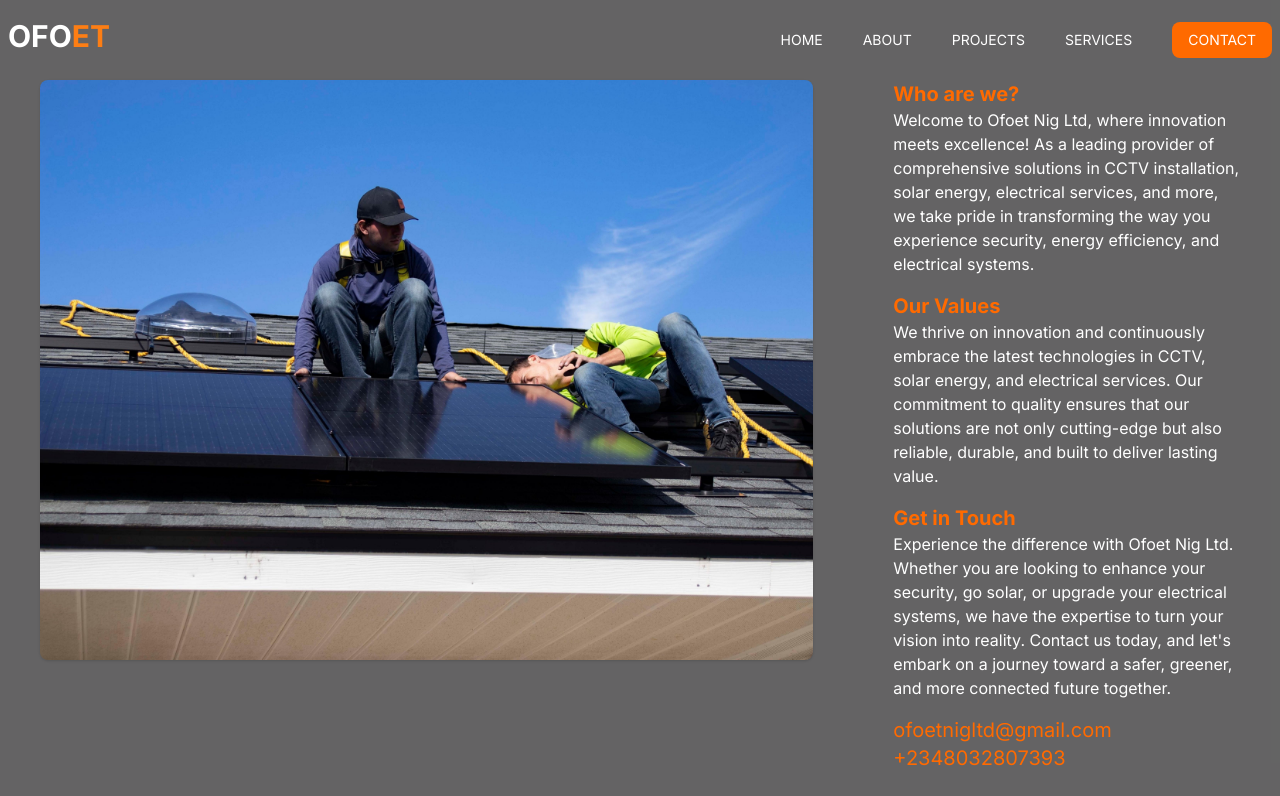
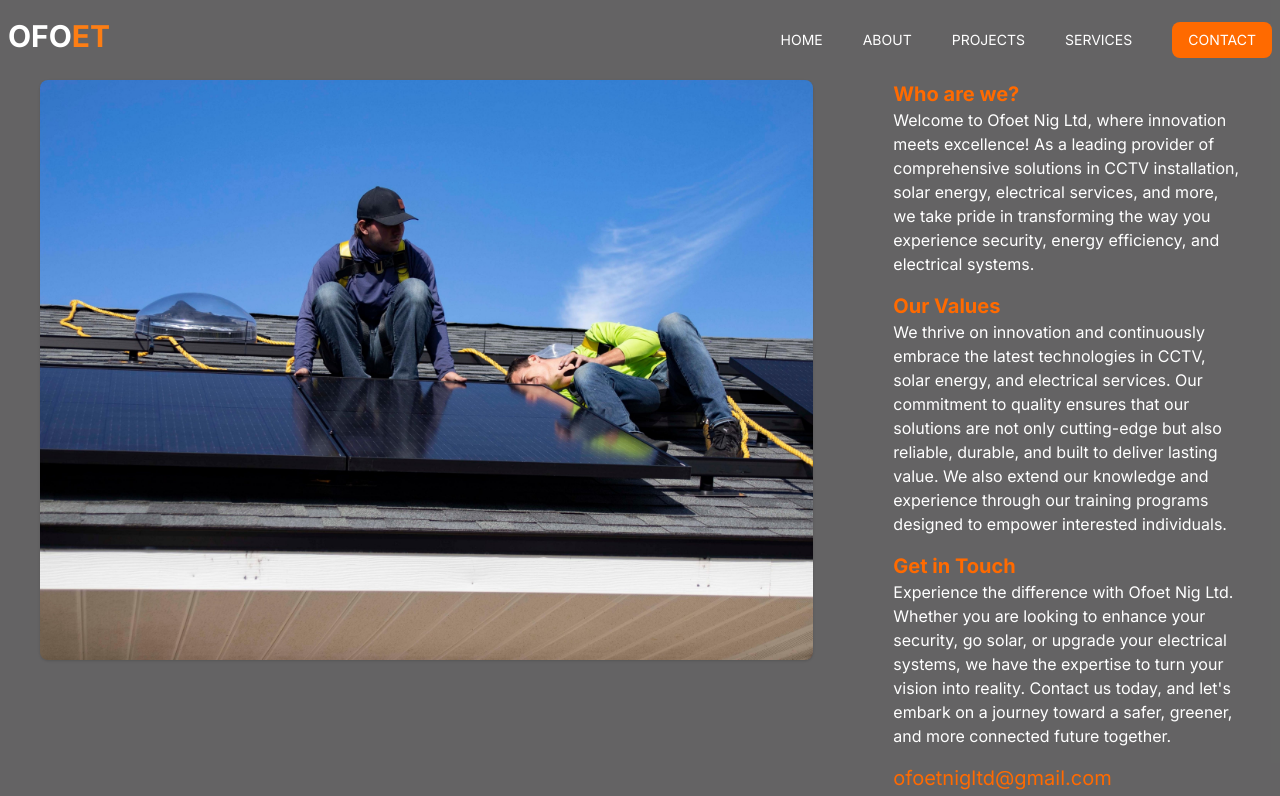
Before and after one commit to Aribobo/ofoet, a Next.js app: page /About in a window 1280 px wide. Shown: the top 796 px of the page. Built offline with nearby package versions, Linux system fonts and the light colour scheme.

Commit message:
new write up

```diff
--- a/app/About/page.jsx
+++ b/app/About/page.jsx
@@ -26,6 +26,8 @@ We thrive on innovation and continuously embrace the latest technologies in CCTV
  solar energy, and electrical services.
  Our commitment to quality ensures that our solutions are not only cutting-edge but also reliable,
  durable, and built to deliver lasting value.
+ We also extend our knowledge and experience
+ through our training programs designed to empower interested individuals.
 
 </p>
 
```
